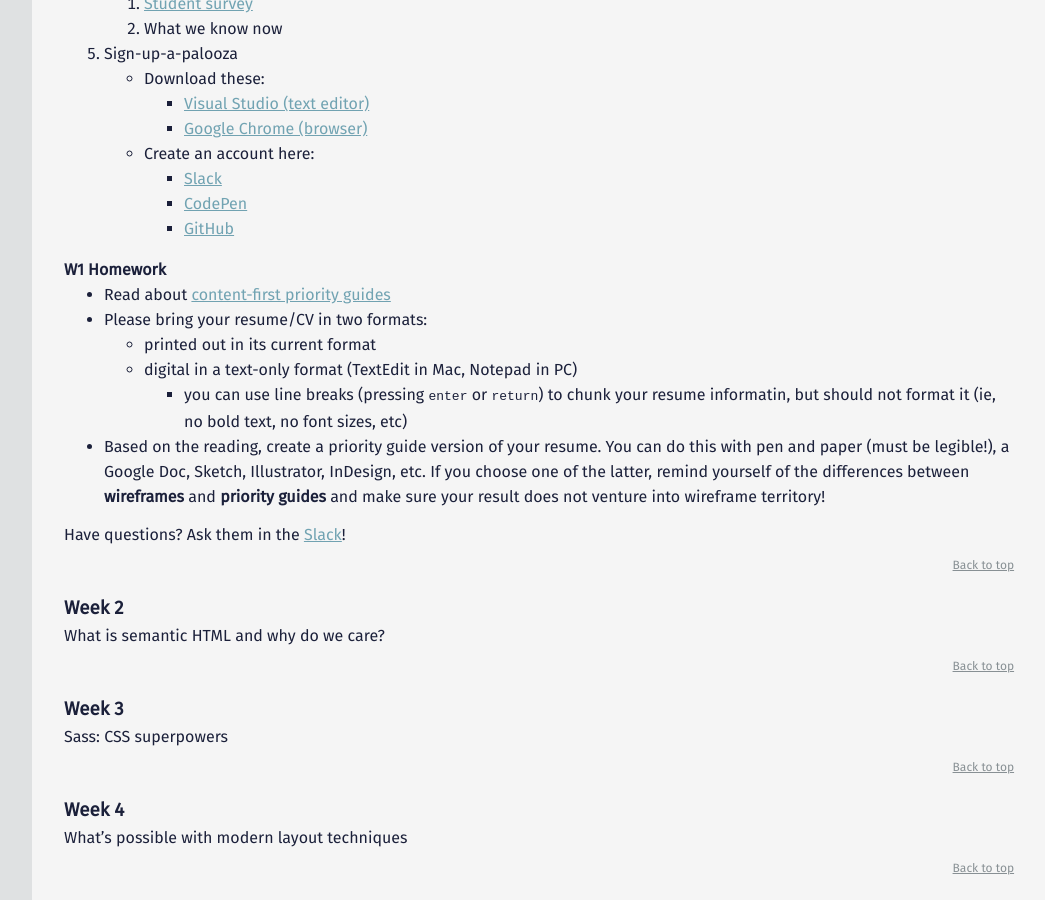
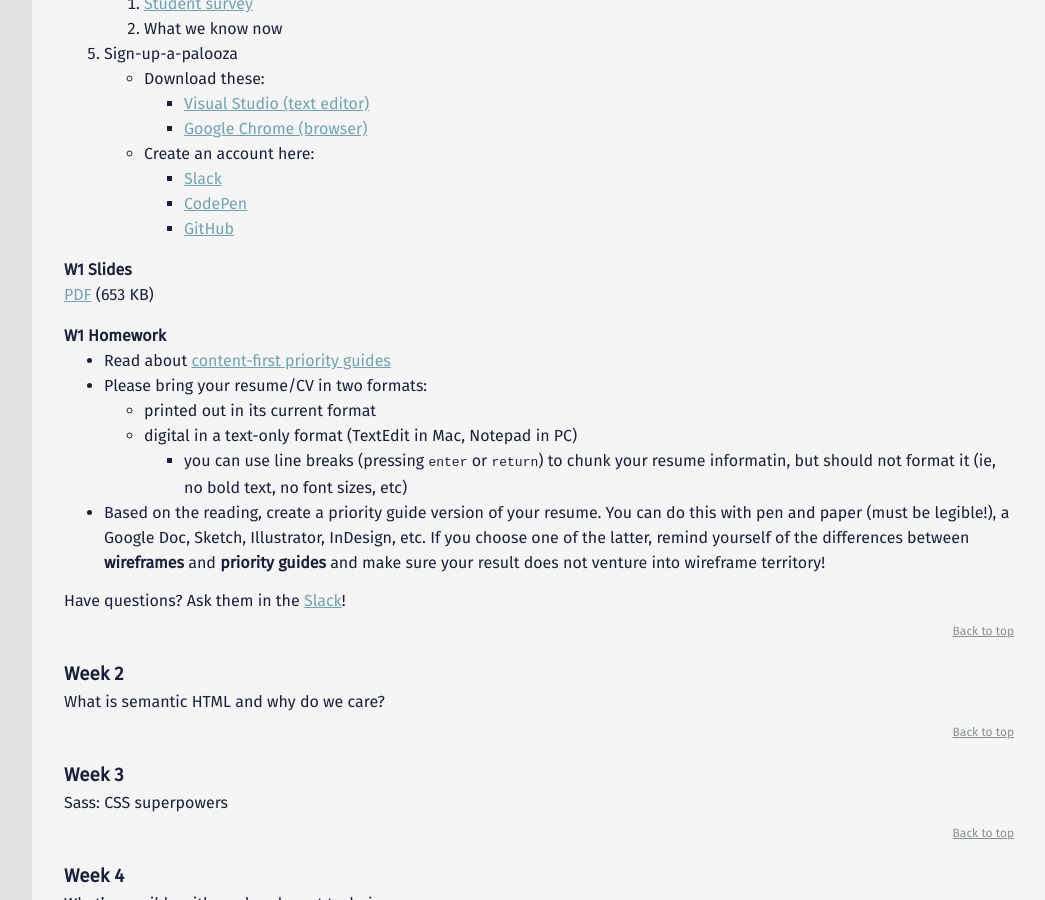
Before and after one commit to mica-web/mica-web.github.io, a Jekyll site: the page built from index.md, in a window 1280 px wide and 900 px high, scrolled down 1106 px. Shown: the whole window, without its empty margins (224-1269 px from the left). Built offline with Jekyll 4.4.1, drawn with Linux system fonts in a browser that asks for light colours.

Commit message:
Added link to w01 slides

```diff
--- a/_includes/gd-431/w01.md
+++ b/_includes/gd-431/w01.md
@@ -15,6 +15,9 @@
         - [CodePen](http://codepen.io/)
         - [GitHub](https://github.com/)
 
+#### W1 Slides
+[PDF](files/w01-internet-and-browsers-compressed.pdf){:target="_blank"} (653 KB)
+
 #### W1 Homework
 
 - Read about [content-first priority guides](https://alistapart.com/article/priority-guides-a-content-first-alternative-to-wireframes)
```
